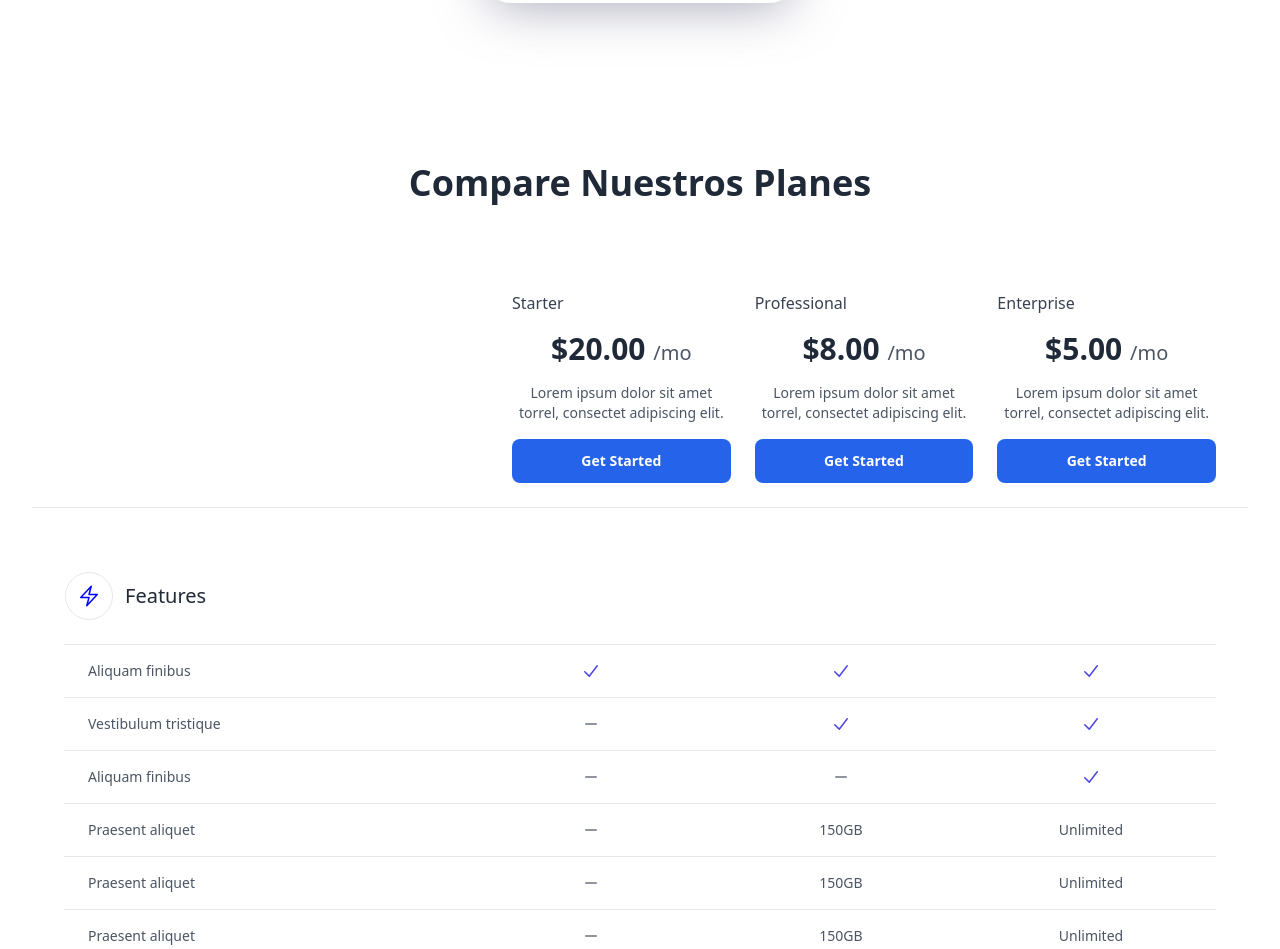
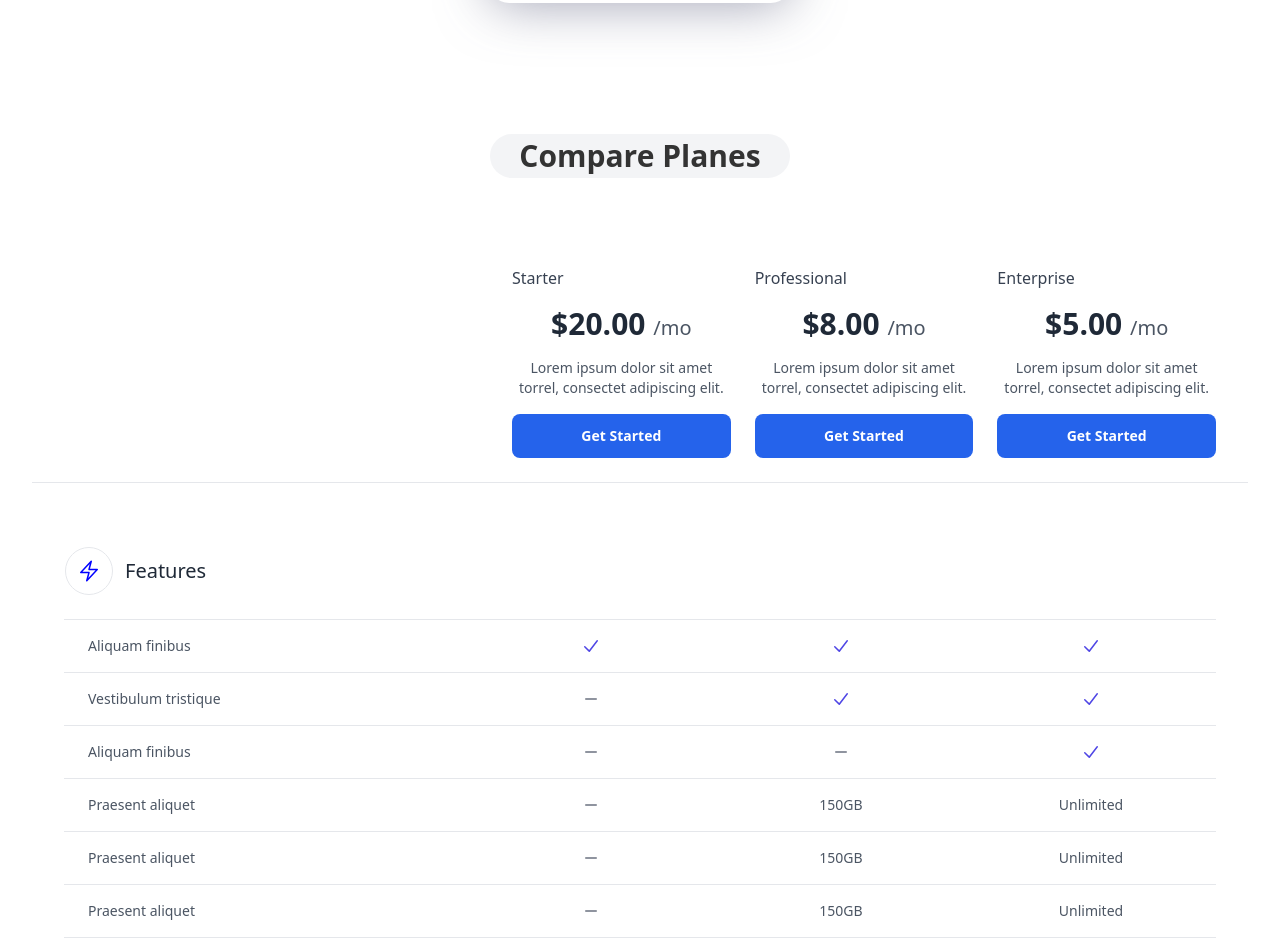
Before and after one commit to romansalom/proyectoMati, a React (Vite) app in the folder vite-project/: page / in a window 1280 px wide. Shown: the part 1883-2832 px from the top of the page. Built offline with nearby package versions, Linux system fonts and the light colour scheme.

Commit message:
modificado

```diff
--- a/vite-project/src/Components/pircingPrecioCards.jsx
+++ b/vite-project/src/Components/pircingPrecioCards.jsx
@@ -332,9 +332,6 @@ export const PrincingPriceCrds = () => {
         </div>
       </div>
       <br></br>
-      <br></br>
-      <br></br>
-      <br></br>
     </div>
   );
 };
--- a/vite-project/src/Components/pircingPreciosDetail.jsx
+++ b/vite-project/src/Components/pircingPreciosDetail.jsx
@@ -60,50 +60,44 @@ export const PrincingPriceDetail = () => {
       items: [
         {
           name: 'Aliquam finibus',
-          basic: checkIcon,
-          business: checkIcon,
+          starter: checkIcon,
+          professional: checkIcon,
           enterprise: checkIcon,
         },
         {
           name: 'Vestibulum tristique',
-          basic: minusIcon,
-          business: checkIcon,
+          starter: minusIcon,
+          professional: checkIcon,
           enterprise: checkIcon,
         },
         {
           name: 'Aliquam finibus',
-          basic: minusIcon,
-          business: minusIcon,
+          starter: minusIcon,
+          professional: minusIcon,
           enterprise: checkIcon,
         },
         {
           name: 'Praesent aliquet',
-          basic: minusIcon,
-          business: '150GB',
+          starter: minusIcon,
+          professional: '150GB',
           enterprise: 'Unlimited',
         },
         {
           name: 'Praesent aliquet',
-          basic: minusIcon,
-          business: '150GB',
+          starter: minusIcon,
+          professional: '150GB',
           enterprise: 'Unlimited',
         },
         {
           name: 'Praesent aliquet',
-          basic: minusIcon,
-          business: '150GB',
+          starter: minusIcon,
+          professional: '150GB',
           enterprise: 'Unlimited',
         },
         {
           name: 'Praesent aliquet',
-          basic: minusIcon,
-          business: '150GB',
-          enterprise: 'Unlimited',
-        },
-        {
-          name: 'Praesent aliquet',
-          basic: minusIcon,
-          business: '150GB',
+          starter: minusIcon,
+          professional: '150GB',
           enterprise: 'Unlimited',
         },
       ],
@@ -115,10 +109,8 @@ export const PrincingPriceDetail = () => {
   return (
     <section className="py-14 text-gray-600">
       <div className="">
-        <div className="relative max-w-xl mx-auto space-y-3 px-4 sm:text-center md:px-0">
-          <p className="text-gray-800 text-3xl font-sans font-semibold sm:text-4xl">
-            Compare Nuestros Planes
-          </p>
+        <div className="flex justify-center items-center mx-auto mt-8 bg-gray-100 rounded-full max-w-[300px] p-1">
+          <h2 className="text-3xl text-[#333] font-bold">Compare Planes</h2>
         </div>
         <div className="mt-16">
           <div className="sticky top-0 py-6 border-b bg-white">
@@ -149,12 +141,12 @@ export const PrincingPriceDetail = () => {
                           />
                         </svg>
                         <select
-                          value="Switch plan"
+                          value="Cambiar plan"
                           className="bg-transparent appearance-none outline-none px-8 cursor-pointer"
                           onChange={(e) => setSelectedPlan(e.target.value)}
                         >
                           <option disabled selected>
-                            Switch plan
+                            Cambiar plan{' '}
                           </option>
                           {plans.map((option, idx) => (
                             <option key={idx}>{option.name}</option>
@@ -203,10 +195,10 @@ export const PrincingPriceDetail = () => {
                         </td>
                         {/* For large devices */}
                         <td className="text-center w-[250px] px-6 py-4 whitespace-nowrap hidden lg:table-cell">
-                          {item.basic}
+                          {item.starter}
                         </td>
                         <td className="text-center w-[250px] px-6 py-4 whitespace-nowrap hidden lg:table-cell">
-                          {item.business}
+                          {item.professional}
                         </td>
                         <td className="text-center w-[250px] px-6 py-4 whitespace-nowrap hidden lg:table-cell">
                           {item.enterprise}
```
